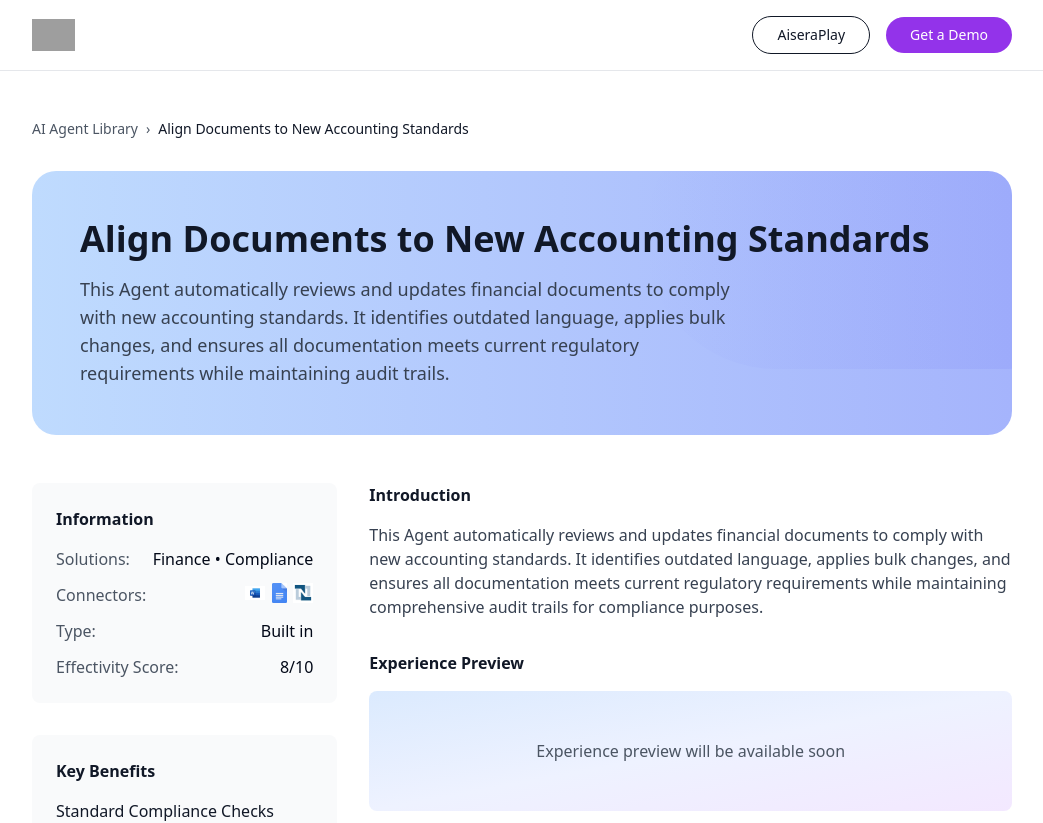
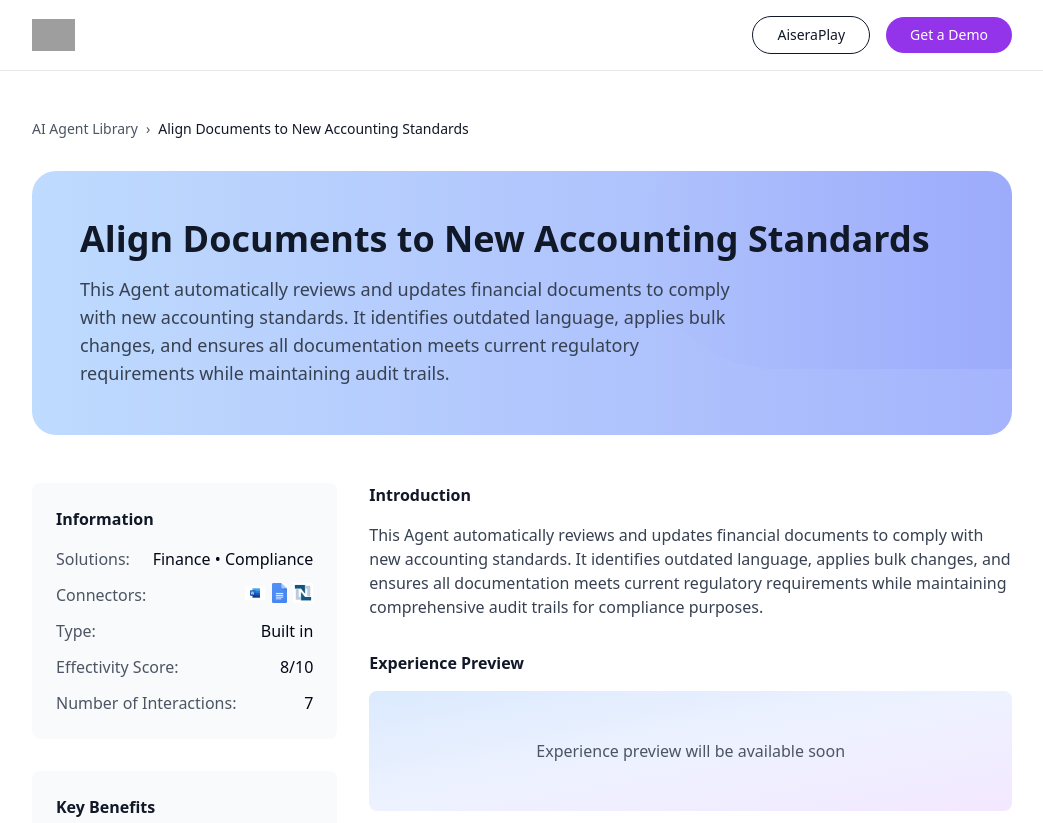
Before and after one commit to kabeer97/agent-library, a React (Vite) app: page /align-documents-to-new-accounting-standards in a window 1280 px wide. Shown: the top 823 px of the page, without its empty margins (118-1161 px from the left). Built offline with nearby package versions, Linux system fonts and the light colour scheme; grey boxes are pictures that could not be loaded.

Commit message:
Replace availability with interactions
Replaced the availability field with "Number of Interactions" and set the value to a random number between 4 and 10 on relevant use case detail pages.

```diff
--- a/src/pages/AlignDocumentsToNewAccountingStandards.tsx
+++ b/src/pages/AlignDocumentsToNewAccountingStandards.tsx
@@ -68,6 +68,11 @@ const AlignDocumentsToNewAccountingStandards = () => {
                 <div className="flex justify-between">
                   <span className="text-gray-600">Effectivity Score:</span>
                   <span className="font-medium">8/10</span>
+                </div>
+
+                <div className="flex justify-between">
+                  <span className="text-gray-600">Number of Interactions:</span>
+                  <span className="font-medium">7</span>
                 </div>
               </div>
             </div>
--- a/src/pages/CreateMeetingAgendaForContractReview.tsx
+++ b/src/pages/CreateMeetingAgendaForContractReview.tsx
@@ -68,6 +68,11 @@ const CreateMeetingAgendaForContractReview = () => {
                 <div className="flex justify-between">
                   <span className="text-gray-600">Effectivity Score:</span>
                   <span className="font-medium">9/10</span>
+                </div>
+
+                <div className="flex justify-between">
+                  <span className="text-gray-600">Number of Interactions:</span>
+                  <span className="font-medium">6</span>
                 </div>
               </div>
             </div>
--- a/src/pages/DeviceReplacementRepair.tsx
+++ b/src/pages/DeviceReplacementRepair.tsx
@@ -49,6 +49,11 @@ const DeviceReplacementRepair: React.FC = () => {
                 <div className="flex justify-between">
                   <span className="text-gray-600">Type:</span>
                   <span className="font-medium">Agent</span>
+                </div>
+
+                <div className="flex justify-between">
+                  <span className="text-gray-600">Number of Interactions:</span>
+                  <span className="font-medium">7</span>
                 </div>
               </div>
             </div>
--- a/src/pages/EmployeeInformationChange.tsx
+++ b/src/pages/EmployeeInformationChange.tsx
@@ -68,6 +68,11 @@ const EmployeeInformationChange = () => {
                 <div className="flex justify-between">
                   <span className="text-gray-600">Effectivity Score:</span>
                   <span className="font-medium">7/10</span>
+                </div>
+
+                <div className="flex justify-between">
+                  <span className="text-gray-600">Number of Interactions:</span>
+                  <span className="font-medium">5</span>
                 </div>
               </div>
             </div>
--- a/src/pages/EmployeeRecognition.tsx
+++ b/src/pages/EmployeeRecognition.tsx
@@ -49,6 +49,11 @@ const EmployeeRecognition: React.FC = () => {
                 <div className="flex justify-between">
                   <span className="text-gray-600">Type:</span>
                   <span className="font-medium">Agent</span>
+                </div>
+
+                <div className="flex justify-between">
+                  <span className="text-gray-600">Number of Interactions:</span>
+                  <span className="font-medium">5</span>
                 </div>
               </div>
             </div>
--- a/src/pages/HardwareTroubleshooting.tsx
+++ b/src/pages/HardwareTroubleshooting.tsx
@@ -54,6 +54,11 @@ const HardwareTroubleshooting: React.FC = () => {
                 <div className="flex justify-between">
                   <span className="text-gray-600">Effectivity Score:</span>
                   <span className="font-medium">7/10</span>
+                </div>
+
+                <div className="flex justify-between">
+                  <span className="text-gray-600">Number of Interactions:</span>
+                  <span className="font-medium">10</span>
                 </div>
               </div>
             </div>
--- a/src/pages/HealthCoverageViewing.tsx
+++ b/src/pages/HealthCoverageViewing.tsx
@@ -1,4 +1,3 @@
-
 import React from 'react';
 import { Header } from '@/components/Header';
 import { Link } from 'react-router-dom';
@@ -53,8 +52,8 @@ const HealthCoverageViewing: React.FC = () => {
                 </div>
 
                 <div className="flex justify-between">
-                  <span className="text-gray-600">Availability:</span>
-                  <span className="font-medium">Built in</span>
+                  <span className="text-gray-600">Number of Interactions:</span>
+                  <span className="font-medium">4</span>
                 </div>
               </div>
             </div>
--- a/src/pages/JobReferral.tsx
+++ b/src/pages/JobReferral.tsx
@@ -1,4 +1,3 @@
-
 import React from 'react';
 import { Header } from '@/components/Header';
 import { Link } from 'react-router-dom';
@@ -53,8 +52,8 @@ const JobReferral: React.FC = () => {
                 </div>
 
                 <div className="flex justify-between">
-                  <span className="text-gray-600">Availability:</span>
-                  <span className="font-medium">Built in</span>
+                  <span className="text-gray-600">Number of Interactions:</span>
+                  <span className="font-medium">6</span>
                 </div>
               </div>
             </div>
--- a/src/pages/LeaveRequestManagement.tsx
+++ b/src/pages/LeaveRequestManagement.tsx
@@ -1,4 +1,3 @@
-
 import React from 'react';
 import { Header } from '@/components/Header';
 import { Link } from 'react-router-dom';
@@ -53,8 +52,8 @@ const LeaveRequestManagement: React.FC = () => {
                 </div>
 
                 <div className="flex justify-between">
-                  <span className="text-gray-600">Availability:</span>
-                  <span className="font-medium">Installable</span>
+                  <span className="text-gray-600">Number of Interactions:</span>
+                  <span className="font-medium">8</span>
                 </div>
               </div>
             </div>
--- a/src/pages/TrainingManagement.tsx
+++ b/src/pages/TrainingManagement.tsx
@@ -49,6 +49,11 @@ const TrainingManagement: React.FC = () => {
                 <div className="flex justify-between">
                   <span className="text-gray-600">Type:</span>
                   <span className="font-medium">Agent</span>
+                </div>
+
+                <div className="flex justify-between">
+                  <span className="text-gray-600">Number of Interactions:</span>
+                  <span className="font-medium">9</span>
                 </div>
               </div>
             </div>
```
